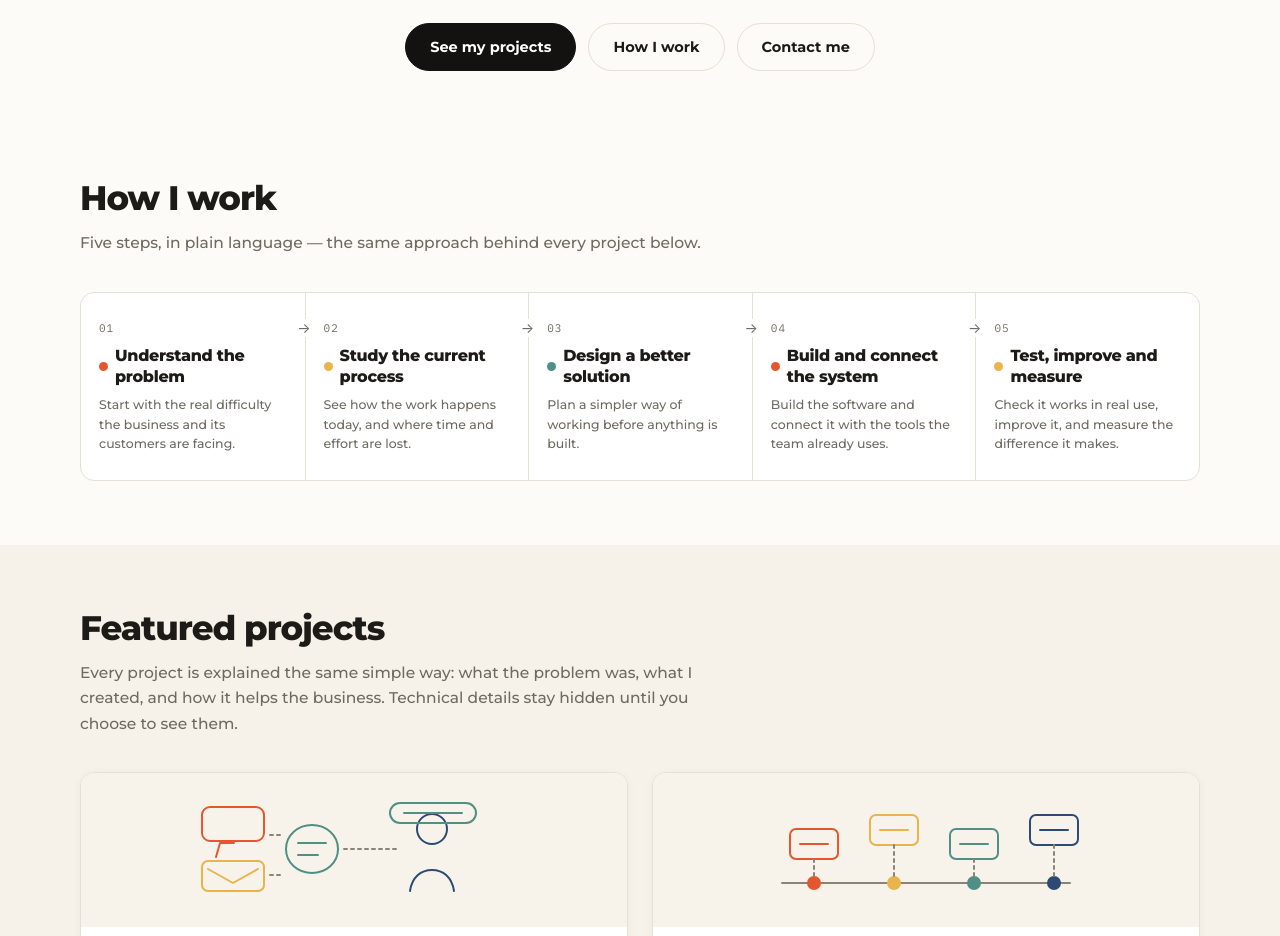
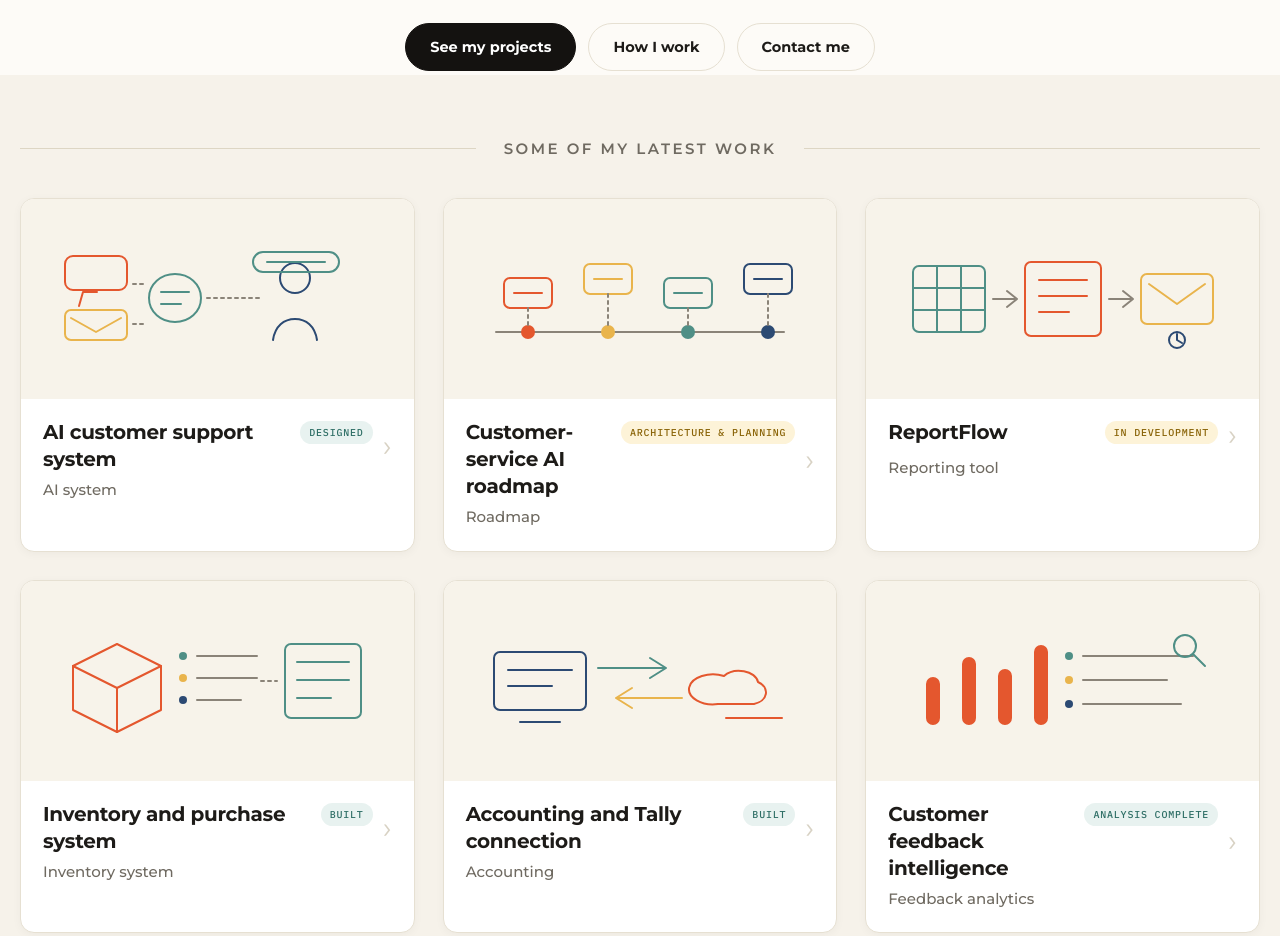
Before and after one commit to heidiwilson1233-Learning/vedant-pandya-portfolio, a plain HTML site: page index.html in a window 1280 px wide. Shown: the part 1036-1972 px from the top of the page. Drawn offline with Linux system fonts and the light colour scheme.

Commit message:
Work section like Adham: latest-work heading, 3-col collapsed cards, moved after hero

```diff
--- a/css/style.css
+++ b/css/style.css
@@ -185,6 +185,15 @@
       section.block{ padding:64px 20px; }
       .block-in{ max-width:1120px; margin:0 auto; }
       .sec-head{ max-width:660px; margin-bottom:36px; }
+      /* Adham-style work heading: small caps, centred, rules either side */
+      .work-head{ display:flex; align-items:center; gap:28px; margin-bottom:40px; }
+      .work-head h2{
+        margin:0; font-size:15px; font-weight:600; letter-spacing:2.5px;
+        text-transform:uppercase; color:var(--muted); white-space:nowrap;
+      }
+      .work-head .rule{ flex:1; height:1px; background:#ddd6c4; }
+      @media (prefers-color-scheme: dark){ .work-head .rule{ background:var(--card-edge); } }
+      #projects .block-in{ max-width:1310px; }
       .sec-head h2{
         margin:0; font-size:clamp(26px, 3.4vw, 34px); font-weight:800;
         letter-spacing:-1px; color:var(--ink-strong); line-height:1.15;
@@ -206,7 +215,8 @@
       .step .arr{ position:absolute; top:26px; right:-8px; z-index:2; color:var(--muted); font-size:14px; background:var(--card); padding:0 2px; }
 
       /* Project cards */
-      .cards{ display:grid; grid-template-columns:repeat(2, 1fr); gap:24px; }
+      .cards{ display:grid; grid-template-columns:repeat(3, 1fr); gap:28px; }
+      @media (max-width:1150px){ .cards{ grid-template-columns:repeat(2, 1fr); } }
       .card{
         background:var(--card); border:1px solid var(--card-edge); border-radius:14px;
         overflow:hidden; box-shadow:0 2px 10px rgba(0,0,0,.04);
@@ -214,11 +224,18 @@
         display:flex; flex-direction:column;
       }
       .card:hover{ transform:translateY(-4px); box-shadow:0 14px 30px rgba(0,0,0,.09); }
-      .preview{ background:var(--preview); min-height:150px; display:grid; place-items:center; padding:22px 20px; overflow:hidden; }
+      .preview{ background:var(--preview); min-height:200px; display:grid; place-items:center; padding:22px 20px; overflow:hidden; }
       .preview svg{ width:100%; max-width:320px; height:auto; }
       .card-meta{ padding:20px 22px 22px; display:flex; flex-direction:column; flex:1; }
       .card-top{ display:flex; align-items:flex-start; gap:10px; }
-      .card-top h3{ margin:0; font-size:18px; font-weight:700; color:var(--ink-strong); line-height:1.35; letter-spacing:-.3px; flex:1; }
+      .card-top h3{ margin:0; font-size:20px; font-weight:700; color:var(--ink-strong); line-height:1.35; letter-spacing:-.3px; flex:1; }
+      /* Adham-style collapsed card: title + subtitle + chevron; detail opens on click */
+      .card-top{ cursor:pointer; }
+      .card-sub{ margin:6px 0 0; font-size:15px; line-height:1.5; color:var(--muted); font-weight:500; }
+      .card-chev{ font-size:30px; line-height:1; color:#d8d2c4; flex:none; align-self:center; transition:transform .25s ease; }
+      .card.open .card-chev{ transform:rotate(90deg); }
+      .card .detail{ display:none; }
+      .card.open .detail{ display:block; }
       .status{
         flex:none; font-family:"IBM Plex Mono", monospace; font-size:10px; letter-spacing:.8px;
         text-transform:uppercase; font-weight:500; padding:5px 9px; border-radius:999px;
@@ -322,7 +339,7 @@
       .to-top svg{ width:20px; height:20px; fill:var(--muted); }
       .to-top:hover svg{ fill:var(--ink-strong); }
       .footer-in{
-        max-width:1120px; margin:0 auto; padding:30px 20px 34px;
+        max-width:1310px; margin:0 auto; padding:30px 20px 34px;
         display:flex; align-items:center; gap:20px; flex-wrap:wrap;
       }
       .footer-in .copy{ font-size:13.5px; color:var(--muted); font-weight:500; }
--- a/index.html
+++ b/index.html
@@ -85,53 +85,13 @@
         </div>
       </section>
 
-      <!-- ===== How I work — five steps ===== -->
-      <section class="block" id="process" aria-label="How I work" style="margin-top:40px;">
-        <div class="block-in">
-          <div class="sec-head reveal">
-            <h2>How I work</h2>
-            <p>Five steps, in plain language — the same approach behind every project below.</p>
-          </div>
-          <div class="process reveal" role="list">
-            <div class="step" role="listitem">
-              <span class="num">01</span>
-              <h3><span class="dot" style="background:#e4572e"></span>Understand the problem</h3>
-              <p>Start with the real difficulty the business and its customers are facing.</p>
-              <span class="arr" aria-hidden="true">→</span>
-            </div>
-            <div class="step" role="listitem">
-              <span class="num">02</span>
-              <h3><span class="dot" style="background:#e9b44c"></span>Study the current process</h3>
-              <p>See how the work happens today, and where time and effort are lost.</p>
-              <span class="arr" aria-hidden="true">→</span>
-            </div>
-            <div class="step" role="listitem">
-              <span class="num">03</span>
-              <h3><span class="dot" style="background:#4f8f86"></span>Design a better solution</h3>
-              <p>Plan a simpler way of working before anything is built.</p>
-              <span class="arr" aria-hidden="true">→</span>
-            </div>
-            <div class="step" role="listitem">
-              <span class="num">04</span>
-              <h3><span class="dot" style="background:#e4572e"></span>Build and connect the system</h3>
-              <p>Build the software and connect it with the tools the team already uses.</p>
-              <span class="arr" aria-hidden="true">→</span>
-            </div>
-            <div class="step" role="listitem">
-              <span class="num">05</span>
-              <h3><span class="dot" style="background:#e9b44c"></span>Test, improve and measure</h3>
-              <p>Check it works in real use, improve it, and measure the difference it makes.</p>
-            </div>
-          </div>
-        </div>
-      </section>
-
       <!-- ===== Featured projects ===== -->
       <section class="block band" id="projects" aria-label="Featured projects">
         <div class="block-in">
-          <div class="sec-head reveal">
-            <h2>Featured projects</h2>
-            <p>Every project is explained the same simple way: what the problem was, what I created, and how it helps the business. Technical details stay hidden until you choose to see them.</p>
+          <div class="work-head reveal">
+            <span class="rule" aria-hidden="true"></span>
+            <h2>Some of my latest work</h2>
+            <span class="rule" aria-hidden="true"></span>
           </div>
           <div class="cards">
             <!-- Project 1 -->
@@ -552,6 +512,47 @@
         </div>
       </section>
 
+      <!-- ===== How I work — five steps ===== -->
+      <section class="block" id="process" aria-label="How I work" style="margin-top:40px;">
+        <div class="block-in">
+          <div class="sec-head reveal">
+            <h2>How I work</h2>
+            <p>Five steps, in plain language — the same approach behind every project below.</p>
+          </div>
+          <div class="process reveal" role="list">
+            <div class="step" role="listitem">
+              <span class="num">01</span>
+              <h3><span class="dot" style="background:#e4572e"></span>Understand the problem</h3>
+              <p>Start with the real difficulty the business and its customers are facing.</p>
+              <span class="arr" aria-hidden="true">→</span>
+            </div>
+            <div class="step" role="listitem">
+              <span class="num">02</span>
+              <h3><span class="dot" style="background:#e9b44c"></span>Study the current process</h3>
+              <p>See how the work happens today, and where time and effort are lost.</p>
+              <span class="arr" aria-hidden="true">→</span>
+            </div>
+            <div class="step" role="listitem">
+              <span class="num">03</span>
+              <h3><span class="dot" style="background:#4f8f86"></span>Design a better solution</h3>
+              <p>Plan a simpler way of working before anything is built.</p>
+              <span class="arr" aria-hidden="true">→</span>
+            </div>
+            <div class="step" role="listitem">
+              <span class="num">04</span>
+              <h3><span class="dot" style="background:#e4572e"></span>Build and connect the system</h3>
+              <p>Build the software and connect it with the tools the team already uses.</p>
+              <span class="arr" aria-hidden="true">→</span>
+            </div>
+            <div class="step" role="listitem">
+              <span class="num">05</span>
+              <h3><span class="dot" style="background:#e9b44c"></span>Test, improve and measure</h3>
+              <p>Check it works in real use, improve it, and measure the difference it makes.</p>
+            </div>
+          </div>
+        </div>
+      </section>
+
       <!-- ===== About ===== -->
       <section class="block" id="about" aria-label="About Vedant">
         <div class="block-in">
@@ -597,7 +598,7 @@
         <svg viewBox="0 0 24 24" aria-hidden="true"><path d="M12 5 3 14.5l1.8 1.7L12 8.6l7.2 7.6L21 14.5z"/></svg>
       </button>
       <div class="footer-in">
-        <span class="copy">&copy; <span id="year">2026</span> Vedant Pandya — AI Technical Architect &amp; Business Systems Builder</span>
+        <span class="copy">&copy; <span id="year">2026</span> Vedant Pandya</span>
         <nav aria-label="Footer">
           <a href="#projects">Projects</a>
           <a href="#process">How I work</a>
--- a/js/main.js
+++ b/js/main.js
@@ -46,6 +46,45 @@
         sideL.addEventListener('click', function () { setSplit(0); });
         sideR.addEventListener('click', function () { setSplit(1); });
 
+        /* ---------- Work cards: Adham-style collapsed cards ---------- */
+        /* Adham's work cards show only a preview, title, subtitle and a
+           chevron; the detail opens on click. Build that from the full
+           cards: subtitle + chevron on top, problem/solution/benefit and
+           the how-it-works panel wrapped in a hidden .detail. */
+        var cardSubs = ['AI system', 'Roadmap', 'Reporting tool', 'Inventory system', 'Accounting', 'Feedback analytics', 'Online store', 'Data automation'];
+        document.querySelectorAll('.card').forEach(function (card, i) {
+          var meta = card.querySelector('.card-meta');
+          var top = card.querySelector('.card-top');
+          var sub = document.createElement('p');
+          sub.className = 'card-sub';
+          sub.textContent = cardSubs[i] || '';
+          var chev = document.createElement('span');
+          chev.className = 'card-chev';
+          chev.setAttribute('aria-hidden', 'true');
+          chev.textContent = '\u203a';
+          top.appendChild(chev);
+          var detail = document.createElement('div');
+          detail.className = 'detail';
+          Array.from(meta.children).forEach(function (child) {
+            if (child !== top) detail.appendChild(child);
+          });
+          meta.appendChild(sub);
+          meta.appendChild(detail);
+          card.classList.add('collapsed');
+          top.setAttribute('role', 'button');
+          top.setAttribute('tabindex', '0');
+          top.setAttribute('aria-expanded', 'false');
+          var toggleCard = function () {
+            var open = card.classList.toggle('open');
+            card.classList.toggle('collapsed', !open);
+            top.setAttribute('aria-expanded', open ? 'true' : 'false');
+          };
+          top.addEventListener('click', toggleCard);
+          top.addEventListener('keydown', function (e) {
+            if (e.key === 'Enter' || e.key === ' ') { e.preventDefault(); toggleCard(); }
+          });
+        });
+
         /* ---------- "See how it works" panels ---------- */
         /* Technical details exist on the page only inside these
            panels, which stay hidden until the visitor opens one. */
```
